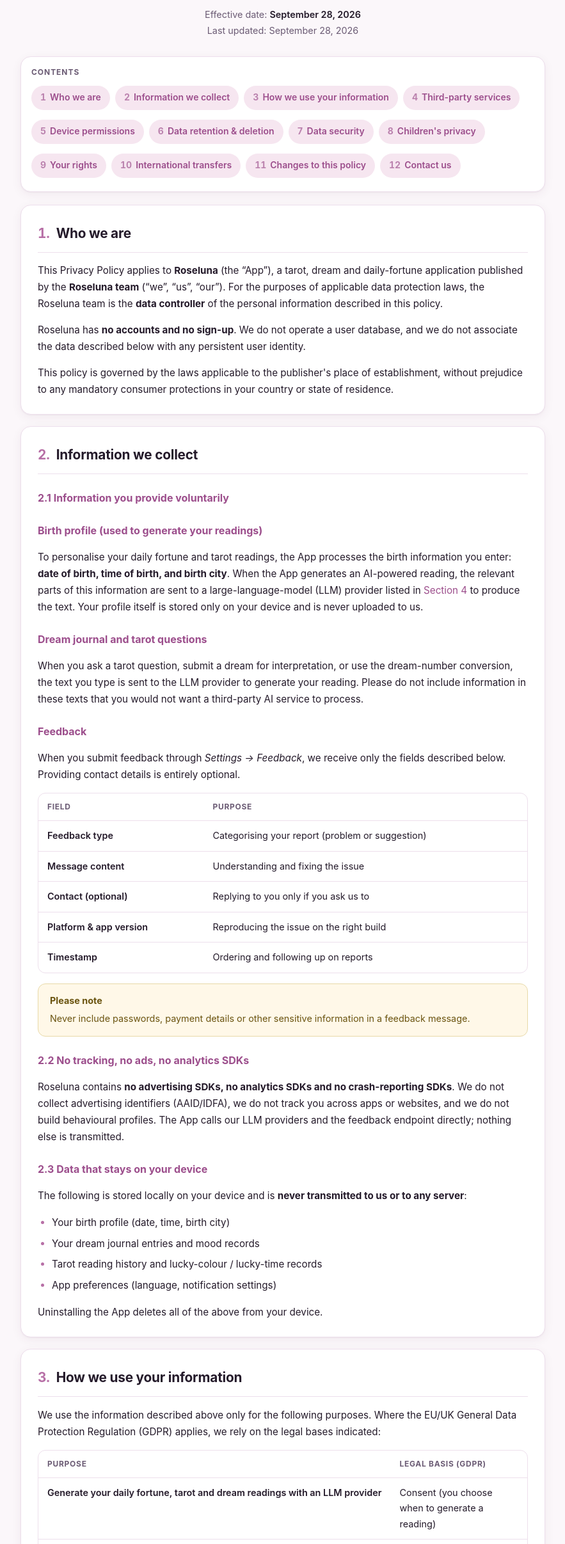
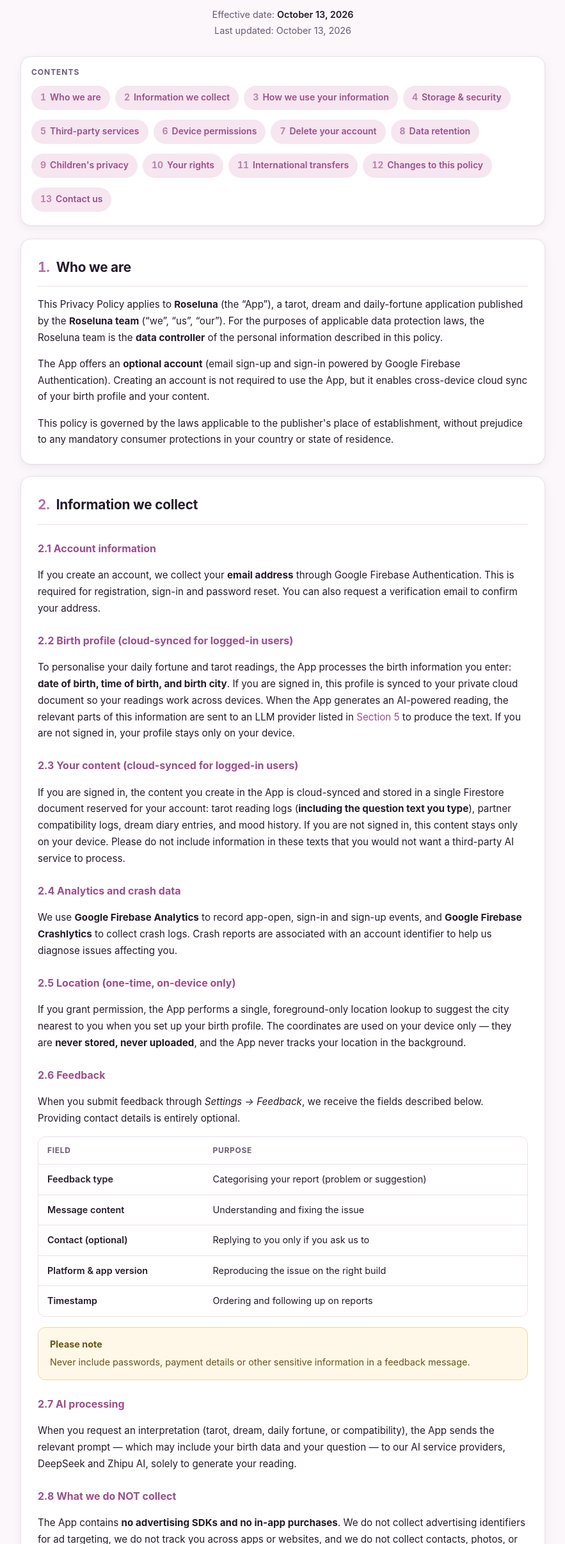
Before and after one commit to cq-tyl/privacy-policy, a plain HTML site: page roseluna/index.html in a window 1280 px wide. Shown: the part 147-2560 px from the top of the page at 64% size, without its empty margins (198-1081 px from the left). Drawn offline with Linux system fonts and the light colour scheme.

Commit message:
roseluna: rewrite privacy policy for v2.9 accounts/cloud sync/analytics/in-app account deletion

```diff
--- a/roseluna/index.html
+++ b/roseluna/index.html
@@ -4,7 +4,7 @@
 <meta charset="UTF-8">
 <meta name="viewport" content="width=device-width, initial-scale=1, viewport-fit=cover">
 <title>Privacy Policy — Roseluna</title>
-<meta name="description" content="Privacy Policy for Roseluna — how we collect, use and protect your data. Your birth profile stays on your device.">
+<meta name="description" content="Privacy Policy for Roseluna — how we collect, use and protect your data, including cloud sync, analytics and how to delete your account.">
 <meta name="color-scheme" content="light dark">
 <style>
   :root {
@@ -176,8 +176,8 @@
     <span class="brand">Roseluna · 玫月</span>
     <h1>Privacy Policy</h1>
     <p class="meta">
-      Effective date: <strong>September 28, 2026</strong><br>
-      Last updated: September 28, 2026
+      Effective date: <strong>October 13, 2026</strong><br>
+      Last updated: October 13, 2026
     </p>
   </header>
 
@@ -188,15 +188,16 @@
       <li><a href="#who-we-are"><span class="n">1</span>Who we are</a></li>
       <li><a href="#information-we-collect"><span class="n">2</span>Information we collect</a></li>
       <li><a href="#how-we-use"><span class="n">3</span>How we use your information</a></li>
-      <li><a href="#third-parties"><span class="n">4</span>Third-party services</a></li>
-      <li><a href="#permissions"><span class="n">5</span>Device permissions</a></li>
-      <li><a href="#retention"><span class="n">6</span>Data retention &amp; deletion</a></li>
-      <li><a href="#security"><span class="n">7</span>Data security</a></li>
-      <li><a href="#children"><span class="n">8</span>Children's privacy</a></li>
-      <li><a href="#rights"><span class="n">9</span>Your rights</a></li>
-      <li><a href="#transfers"><span class="n">10</span>International transfers</a></li>
-      <li><a href="#changes"><span class="n">11</span>Changes to this policy</a></li>
-      <li><a href="#contact"><span class="n">12</span>Contact us</a></li>
+      <li><a href="#storage-security"><span class="n">4</span>Storage &amp; security</a></li>
+      <li><a href="#third-parties"><span class="n">5</span>Third-party services</a></li>
+      <li><a href="#permissions"><span class="n">6</span>Device permissions</a></li>
+      <li><a href="#delete-account"><span class="n">7</span>Delete your account</a></li>
+      <li><a href="#retention"><span class="n">8</span>Data retention</a></li>
+      <li><a href="#children"><span class="n">9</span>Children's privacy</a></li>
+      <li><a href="#rights"><span class="n">10</span>Your rights</a></li>
+      <li><a href="#transfers"><span class="n">11</span>International transfers</a></li>
+      <li><a href="#changes"><span class="n">12</span>Changes to this policy</a></li>
+      <li><a href="#contact"><span class="n">13</span>Contact us</a></li>
     </ul>
   </nav>
 
@@ -204,7 +205,7 @@
   <section class="card" id="who-we-are">
     <h2><span class="num">1.</span> Who we are</h2>
     <p>This Privacy Policy applies to <strong>Roseluna</strong> (the &ldquo;App&rdquo;), a tarot, dream and daily-fortune application published by the <strong>Roseluna team</strong> (&ldquo;we&rdquo;, &ldquo;us&rdquo;, &ldquo;our&rdquo;). For the purposes of applicable data protection laws, the Roseluna team is the <strong>data controller</strong> of the personal information described in this policy.</p>
-    <p>Roseluna has <strong>no accounts and no sign-up</strong>. We do not operate a user database, and we do not associate the data described below with any persistent user identity.</p>
+    <p>The App offers an <strong>optional account</strong> (email sign-up and sign-in powered by Google Firebase Authentication). Creating an account is not required to use the App, but it enables cross-device cloud sync of your birth profile and your content.</p>
     <p>This policy is governed by the laws applicable to the publisher's place of establishment, without prejudice to any mandatory consumer protections in your country or state of residence.</p>
   </section>
 
@@ -212,16 +213,23 @@
   <section class="card" id="information-we-collect">
     <h2><span class="num">2.</span> Information we collect</h2>
 
-    <h3>2.1 Information you provide voluntarily</h3>
+    <h3>2.1 Account information</h3>
+    <p>If you create an account, we collect your <strong>email address</strong> through Google Firebase Authentication. This is required for registration, sign-in and password reset. You can also request a verification email to confirm your address.</p>
 
-    <h3>Birth profile (used to generate your readings)</h3>
-    <p>To personalise your daily fortune and tarot readings, the App processes the birth information you enter: <strong>date of birth, time of birth, and birth city</strong>. When the App generates an AI-powered reading, the relevant parts of this information are sent to a large-language-model (LLM) provider listed in <a href="#third-parties">Section 4</a> to produce the text. Your profile itself is stored only on your device and is never uploaded to us.</p>
+    <h3>2.2 Birth profile (cloud-synced for logged-in users)</h3>
+    <p>To personalise your daily fortune and tarot readings, the App processes the birth information you enter: <strong>date of birth, time of birth, and birth city</strong>. If you are signed in, this profile is synced to your private cloud document so your readings work across devices. When the App generates an AI-powered reading, the relevant parts of this information are sent to an LLM provider listed in <a href="#third-parties">Section 5</a> to produce the text. If you are not signed in, your profile stays only on your device.</p>
 
-    <h3>Dream journal and tarot questions</h3>
-    <p>When you ask a tarot question, submit a dream for interpretation, or use the dream-number conversion, the text you type is sent to the LLM provider to generate your reading. Please do not include information in these texts that you would not want a third-party AI service to process.</p>
+    <h3>2.3 Your content (cloud-synced for logged-in users)</h3>
+    <p>If you are signed in, the content you create in the App is cloud-synced and stored in a single Firestore document reserved for your account: tarot reading logs (<strong>including the question text you type</strong>), partner compatibility logs, dream diary entries, and mood history. If you are not signed in, this content stays only on your device. Please do not include information in these texts that you would not want a third-party AI service to process.</p>
 
-    <h3>Feedback</h3>
-    <p>When you submit feedback through <em>Settings &rarr; Feedback</em>, we receive only the fields described below. Providing contact details is entirely optional.</p>
+    <h3>2.4 Analytics and crash data</h3>
+    <p>We use <strong>Google Firebase Analytics</strong> to record app-open, sign-in and sign-up events, and <strong>Google Firebase Crashlytics</strong> to collect crash logs. Crash reports are associated with an account identifier to help us diagnose issues affecting you.</p>
+
+    <h3>2.5 Location (one-time, on-device only)</h3>
+    <p>If you grant permission, the App performs a single, foreground-only location lookup to suggest the city nearest to you when you set up your birth profile. The coordinates are used on your device only — they are <strong>never stored, never uploaded</strong>, and the App never tracks your location in the background.</p>
+
+    <h3>2.6 Feedback</h3>
+    <p>When you submit feedback through <em>Settings &rarr; Feedback</em>, we receive the fields described below. Providing contact details is entirely optional.</p>
     <div class="table-wrap">
       <table>
         <thead>
@@ -241,18 +249,11 @@
       Never include passwords, payment details or other sensitive information in a feedback message.
     </div>
 
-    <h3>2.2 No tracking, no ads, no analytics SDKs</h3>
-    <p>Roseluna contains <strong>no advertising SDKs, no analytics SDKs and no crash-reporting SDKs</strong>. We do not collect advertising identifiers (AAID/IDFA), we do not track you across apps or websites, and we do not build behavioural profiles. The App calls our LLM providers and the feedback endpoint directly; nothing else is transmitted.</p>
+    <h3>2.7 AI processing</h3>
+    <p>When you request an interpretation (tarot, dream, daily fortune, or compatibility), the App sends the relevant prompt — which may include your birth data and your question — to our AI service providers, DeepSeek and Zhipu AI, solely to generate your reading.</p>
 
-    <h3>2.3 Data that stays on your device</h3>
-    <p>The following is stored locally on your device and is <strong>never transmitted to us or to any server</strong>:</p>
-    <ul>
-      <li>Your birth profile (date, time, birth city)</li>
-      <li>Your dream journal entries and mood records</li>
-      <li>Tarot reading history and lucky-colour / lucky-time records</li>
-      <li>App preferences (language, notification settings)</li>
-    </ul>
-    <p>Uninstalling the App deletes all of the above from your device.</p>
+    <h3>2.8 What we do NOT collect</h3>
+    <p>The App contains <strong>no advertising SDKs and no in-app purchases</strong>. We do not collect advertising identifiers for ad targeting, we do not track you across apps or websites, and we do not collect contacts, photos, or precise location history.</p>
   </section>
 
   <!-- ==================== 3. HOW WE USE ==================== -->
@@ -265,7 +266,10 @@
           <tr><th>Purpose</th><th>Legal basis (GDPR)</th></tr>
         </thead>
         <tbody>
+          <tr><td>Manage your account (registration, sign-in, password reset, email verification)</td><td>Contract performance</td></tr>
+          <tr><td>Provide cross-device cloud sync of your birth profile and content</td><td>Contract performance</td></tr>
           <tr><td>Generate your daily fortune, tarot and dream readings with an LLM provider</td><td>Consent (you choose when to generate a reading)</td></tr>
+          <tr><td>Improve stability and diagnose crashes (Analytics, Crashlytics)</td><td>Legitimate interests</td></tr>
           <tr><td>Answer and act on the feedback you send us</td><td>Consent, and legitimate interests in supporting our users</td></tr>
           <tr><td>Deliver the daily-fortune notification you opted into</td><td>Consent</td></tr>
         </tbody>
@@ -274,27 +278,37 @@
     <p>We do <strong>not</strong> sell your personal information, and we do not use your birth data, dreams or questions for advertising, profiling or model training by us. We do not use your information for automated decision-making that produces legal or similarly significant effects.</p>
   </section>
 
-  <!-- ==================== 4. THIRD PARTIES ==================== -->
+  <!-- ==================== 4. STORAGE & SECURITY ==================== -->
+  <section class="card" id="storage-security">
+    <h2><span class="num">4.</span> Storage and security</h2>
+    <p>Data is stored on your device and, for logged-in users, on Google Firebase (Authentication, Cloud Firestore, Analytics, Crashlytics), hosted by Google LLC. All data transmitted between the App and our servers and third-party services is <strong>encrypted in transit (HTTPS/TLS)</strong>.</p>
+    <p>We take reasonable technical and organisational measures to protect the information we handle, including restricting access to feedback data to the small team responsible for support. No method of transmission or storage over the internet is completely secure, so we cannot guarantee absolute security.</p>
+    <p>In the unlikely event of a personal data breach that affects you, we will notify affected users and, where required, the relevant data protection authorities, in accordance with applicable law.</p>
+  </section>
+
+  <!-- ==================== 5. THIRD PARTIES ==================== -->
   <section class="card" id="third-parties">
-    <h2><span class="num">4.</span> Third-party services</h2>
-    <p>When you generate a reading, the App sends the necessary prompt context (your birth details and your question / dream text) to one of the LLM providers below. Each provider processes data under its own privacy policy.</p>
+    <h2><span class="num">5.</span> Third-party services</h2>
+    <p>We do not sell or rent your personal information. Data is shared only with the following service providers, which process data on our behalf to operate the App:</p>
     <div class="table-wrap">
       <table>
         <thead>
           <tr><th>Provider</th><th>Role</th><th>Privacy policy</th></tr>
         </thead>
         <tbody>
+          <tr><td>Google Firebase (Google LLC)</td><td>Account authentication, cloud data sync, analytics, crash reporting</td><td><a href="https://policies.google.com/privacy" target="_blank" rel="noopener">policies.google.com/privacy</a></td></tr>
           <tr><td>DeepSeek (Hangzhou DeepSeek AI)</td><td>LLM text generation for readings</td><td><a href="https://www.deepseek.com/en-us/privacy" target="_blank" rel="noopener">deepseek.com/privacy</a></td></tr>
-          <tr><td>Zhipu AI / Z.ai (GLM)</td><td>LLM text generation for readings</td><td><a href="https://open.bigmodel.cn/en/privacy" target="_blank" rel="noopener">open.bigmodel.cn/privacy</a></td></tr>
+          <tr><td>Zhipu AI / Z.ai (GLM)</td><td>LLM text generation for readings (alternate provider)</td><td><a href="https://open.bigmodel.cn/en/privacy" target="_blank" rel="noopener">open.bigmodel.cn/privacy</a></td></tr>
         </tbody>
       </table>
     </div>
-    <p>Besides the LLM providers, the only other destination of your data is the feedback endpoint described in <a href="#information-we-collect">Section 2</a>, hosted on our own server in Singapore.</p>
+    <p>Besides the providers above, the only other destination of your data is the feedback endpoint described in <a href="#information-we-collect">Section 2</a>, hosted on our own server in Singapore.</p>
+    <p>We may disclose information only if required by applicable law or legal process.</p>
   </section>
 
-  <!-- ==================== 5. PERMISSIONS ==================== -->
+  <!-- ==================== 6. PERMISSIONS ==================== -->
   <section class="card" id="permissions">
-    <h2><span class="num">5.</span> Device permissions</h2>
+    <h2><span class="num">6.</span> Device permissions</h2>
     <p>The App requests the following device permissions, <strong>only when you actively use the corresponding feature</strong>. It never accesses your location or photos in the background.</p>
     <ul>
       <li><strong>Location</strong> &mdash; only when you tap &ldquo;use my location&rdquo; while setting your birth city, to fill in the city name. Used once, in the foreground only.</li>
@@ -304,63 +318,66 @@
     <p>You can revoke these permissions at any time in your device settings; the related features will simply stop working.</p>
   </section>
 
-  <!-- ==================== 6. RETENTION ==================== -->
+  <!-- ==================== 7. DELETE YOUR ACCOUNT ==================== -->
+  <section class="card" id="delete-account">
+    <h2><span class="num">7.</span> Delete your account</h2>
+    <p>You can delete your account from within the App: <strong>Settings &rarr; Account &rarr; Delete Account</strong> (confirm twice when prompted).</p>
+    <p>Deleting your account removes your Firebase Authentication account and erases the associated cloud data document, <strong>including your birth profile, tarot and compatibility logs, dream diary, and mood history</strong>. This action is permanent and cannot be undone.</p>
+    <p>If you cannot access the App, you may request account deletion by emailing us at <a href="#contact">Section 13</a>; we will verify your request and delete the associated cloud data.</p>
+  </section>
+
+  <!-- ==================== 8. RETENTION ==================== -->
   <section class="card" id="retention">
-    <h2><span class="num">6.</span> Data retention and deletion</h2>
+    <h2><span class="num">8.</span> Data retention</h2>
     <ul>
-      <li><strong>On your device:</strong> your birth profile, dream journal and history persist until you delete them or uninstall the App.</li>
+      <li><strong>On your device:</strong> your birth profile, dream journal and history persist until you delete them or uninstall the App. Uninstalling removes all locally stored data.</li>
+      <li><strong>In the cloud (logged-in users):</strong> your synced data is retained until you delete your account (see <a href="#delete-account">Section 7</a>) or request deletion.</li>
       <li><strong>Feedback you sent:</strong> retained only as long as needed to handle your report and improve the App, after which it is deleted.</li>
-      <li><strong>LLM prompts:</strong> processed by the LLM providers under their own retention policies; we do not store your prompts or readings on any server.</li>
+      <li><strong>Analytics data:</strong> retained in accordance with Firebase's standard retention settings.</li>
+      <li><strong>LLM prompts:</strong> processed by the LLM providers under their own retention policies.</li>
     </ul>
   </section>
 
-  <!-- ==================== 7. SECURITY ==================== -->
-  <section class="card" id="security">
-    <h2><span class="num">7.</span> Data security</h2>
-    <p>We take reasonable technical and organisational measures to protect the information we handle, including restricting access to feedback data to the small team responsible for support. Because your core data never leaves your device, it also benefits from your device's own security (screen lock, disk encryption). No method of transmission or storage over the internet is completely secure, so we cannot guarantee absolute security.</p>
-    <p>In the unlikely event of a personal data breach that affects you, we will notify affected users and, where required, the relevant data protection authorities, in accordance with applicable law.</p>
-  </section>
-
-  <!-- ==================== 8. CHILDREN ==================== -->
+  <!-- ==================== 9. CHILDREN ==================== -->
   <section class="card" id="children">
-    <h2><span class="num">8.</span> Children's privacy</h2>
+    <h2><span class="num">9.</span> Children's privacy</h2>
     <p>Roseluna is a general-audience entertainment app and is not directed at children under 13 (or the equivalent minimum age set by the laws of your jurisdiction, which may be up to 16 in some EU member states). We do not knowingly collect personal information from children. If you believe a child has provided us with personal information, please contact us and we will delete it promptly.</p>
   </section>
 
-  <!-- ==================== 9. YOUR RIGHTS ==================== -->
+  <!-- ==================== 10. YOUR RIGHTS ==================== -->
   <section class="card" id="rights">
-    <h2><span class="num">9.</span> Your rights</h2>
+    <h2><span class="num">10.</span> Your rights</h2>
 
-    <h3>9.1 EEA and UK (GDPR)</h3>
+    <h3>10.1 EEA and UK (GDPR)</h3>
     <p>You have the right to access, rectify, erase, restrict and port your personal data, to object to certain processing, and to withdraw consent at any time. You also have the right to lodge a complaint with your local data protection authority.</p>
 
-    <h3>9.2 California (CCPA/CPRA)</h3>
+    <h3>10.2 California (CCPA/CPRA)</h3>
     <p>California residents have the right to know, delete, and correct personal information. We do not sell or &ldquo;share&rdquo; personal information for cross-context behavioural advertising, and we do not collect &ldquo;sensitive personal information&rdquo; as defined by the CCPA. We will not discriminate against you for exercising any of these rights.</p>
 
-    <h3>9.3 Other regions</h3>
+    <h3>10.3 Other regions</h3>
     <p>Residents of other US states with comprehensive privacy laws (such as Colorado, Connecticut, Virginia and Utah) have similar rights, including access, deletion, correction and portability. Where local law grants you comparable rights, we will honour them through the same channels.</p>
 
-    <h3>9.4 How to exercise your rights</h3>
-    <p>Because Roseluna has no accounts, we hold no profile that identifies you. Most of your data lives on your device and can be deleted directly by uninstalling the App. For feedback data or anything else, contact us via <a href="#contact">Section 12</a>; we aim to respond within the period required by applicable law (and in any event within 7 days where feasible).</p>
+    <h3>10.4 How to exercise your rights</h3>
+    <p>You can view and edit your birth profile and your content in the App at any time, and you can delete your account (and its cloud data) directly in the App via <a href="#delete-account">Section 7</a>. For feedback data or anything else, contact us via <a href="#contact">Section 13</a>; we aim to respond within the period required by applicable law (and in any event within 7 days where feasible).</p>
   </section>
 
-  <!-- ==================== 10. TRANSFERS ==================== -->
+  <!-- ==================== 11. TRANSFERS ==================== -->
   <section class="card" id="transfers">
-    <h2><span class="num">10.</span> International data transfers</h2>
-    <p>Feedback you submit is stored on a server located in Singapore. Text you submit for readings is processed by our LLM providers, whose servers may be located in other countries (including the United States and mainland China, depending on the provider used). Where required, these transfers rely on adequacy decisions, standard contractual clauses or other lawful transfer mechanisms.</p>
+    <h2><span class="num">11.</span> International data transfers</h2>
+    <p>Cloud data of logged-in users is hosted by Google Firebase, whose infrastructure is distributed globally (including the United States). Feedback you submit is stored on a server located in Singapore. Text you submit for readings is processed by our LLM providers, whose servers may be located in other countries (including the United States and mainland China, depending on the provider used). Where required, these transfers rely on adequacy decisions, standard contractual clauses or other lawful transfer mechanisms.</p>
   </section>
 
-  <!-- ==================== 11. CHANGES ==================== -->
+  <!-- ==================== 12. CHANGES ==================== -->
   <section class="card" id="changes">
-    <h2><span class="num">11.</span> Changes to this policy</h2>
+    <h2><span class="num">12.</span> Changes to this policy</h2>
     <p>We may update this policy from time to time. When we do, we will revise the &ldquo;Last updated&rdquo; date at the top of this page and, where the change is material, notify you inside the App. Continuing to use Roseluna after a change means you accept the updated policy.</p>
   </section>
 
-  <!-- ==================== 12. CONTACT ==================== -->
+  <!-- ==================== 13. CONTACT ==================== -->
   <section class="card" id="contact">
-    <h2><span class="num">12.</span> Contact us</h2>
+    <h2><span class="num">13.</span> Contact us</h2>
     <p>If you have any question about this policy or about how your data is handled, please reach us through <strong>Settings &rarr; Feedback</strong> inside the App, or email us:</p>
-    <p>Email: <a href="mailto:support@roseluna.app">support@roseluna.app</a></p>
+    <p>Email: <a href="mailto:tangyulong555@gmail.com">tangyulong555@gmail.com</a></p>
     <p class="info">We aim to respond within 7 days.</p>
   </section>
 
```
